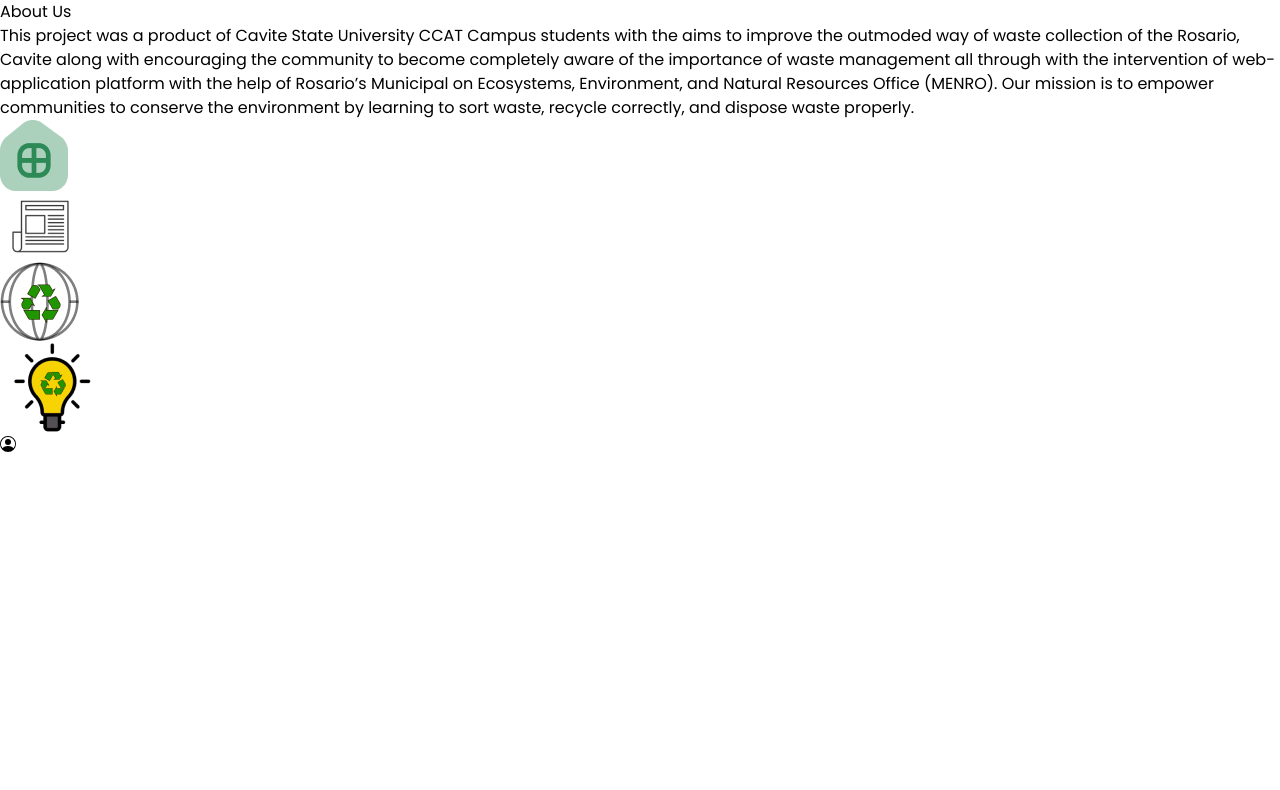
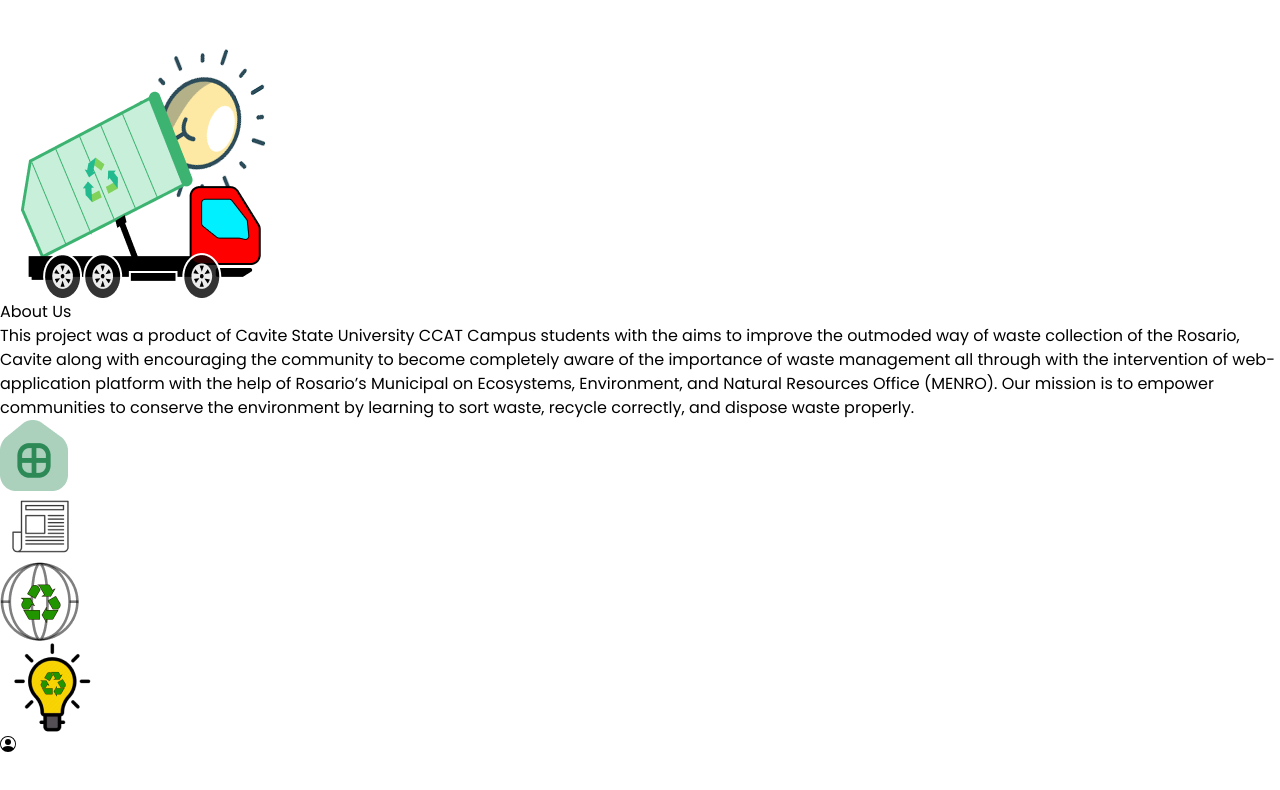
Before and after one commit to paulpdoa/wisetruck, a React (Vite) app in the folder client/: page /about in a window 1280 px wide. Shown: the top 790 px of the page. Built offline with nearby package versions, Linux system fonts and the light colour scheme; sample sign-in values are in the browser's storage.

Commit message:
done editing

```diff
--- a/client/src/pages/customer/CustomerAbout.jsx
+++ b/client/src/pages/customer/CustomerAbout.jsx
@@ -1,8 +1,9 @@
 const CustomerAbout = () => {
     return (
         <div className="h-screen w-full">
-            <div className="bg-green-200 p-5">
-                <h1 className="font-semibold text-center text-lg">About Us</h1>
+            <div className="bg-green-700 p-5 relative">
+                <img className="w-10 absolute top-2" src="/images/WiseTruck_Logo.png" alt="Wisetruck Logo" />
+                <h1 className="font-bold text-center text-white md:text-2xl text-lg">About Us</h1>
             </div>
 
 
--- a/client/src/pages/customer/CustomerContact.jsx
+++ b/client/src/pages/customer/CustomerContact.jsx
@@ -1,8 +1,9 @@
 const CustomerContact = () => {
     return (
         <div className="h-screen w-full">
-            <div className="bg-green-200 p-5">
-                <h1 className="font-semibold text-center text-lg">Contact Us</h1>
+            <div className="bg-green-700 p-5 relative">
+                <img className="w-10 absolute top-2" src="/images/WiseTruck_Logo.png" alt="Wisetruck Logo" />
+                <h1 className="font-bold text-center text-white md:text-2xl text-lg">Contact Us</h1>
             </div>
 
             <div className="p-5">
--- a/client/src/pages/customer/CustomerHome.jsx
+++ b/client/src/pages/customer/CustomerHome.jsx
@@ -62,7 +62,7 @@
                                         <img className="absolute w-10" src="/images/Junkshop-Icon.png" alt="icon" />
                                         <img className="w-24" src="/images/Junkshop-Crosshair-Icon.png" alt="cross hair" />
                                     </div>
-                                    <Link to='/junkshops' className="bg-white bg-opacity-50 text-green-700 w-fit font-bold p-2 rounded-md border border-gray-400">Locate your nearest Exclusive Junkshops</Link>
+                                    <Link to='/junkshops' className="bg-white md:text-lg text-sm bg-opacity-50 text-green-700 w-fit font-bold p-2 rounded-md border border-gray-400">Locate your nearest Junkshops</Link>
                                 </div>
                             </div>
                             <p className="text-white font-bold">Earn while conserving the environment by turning over recyclable wastes to your nearest exclusive junkshops</p>
@@ -76,7 +76,7 @@
                                         <img className="absolute w-16" src="/images/Recycle-Centers-Pin-Location.png" alt="icon" />
                                         <img className="w-24" src="/images/globe.png" alt="globe" />
                                     </div>
-                                    <Link to='/recyclecenters' className="bg-white bg-opacity-50 text-green-700 w-fit font-bold p-2 rounded-md border border-gray-400">Locate your nearest Recycle Centers</Link>
+                                    <Link to='/recyclecenters' className="bg-white  md:text-lg text-sm bg-opacity-50 text-green-700 w-fit font-bold p-2 rounded-md border border-gray-400">Locate your nearest Recycle Centers</Link>
                                 </div>
                             </div>
                             <p className="text-white font-bold">Participate by turning over your plastic wastes to your nearest Recycle Centers to lessen municipal generated waste </p>
--- a/client/src/pages/customer/CustomerJunkShops.jsx
+++ b/client/src/pages/customer/CustomerJunkShops.jsx
@@ -1,9 +1,9 @@
 const CustomerJunkShops = () => {
     return (
         <div className="h-screen w-full">
-            <div className="bg-green-500 p-5 relative">
+            <div className="bg-green-700 p-5 relative">
                 <img className="w-10 absolute top-2" src="/images/WiseTruck_Logo.png" alt="Wisetruck Logo" />
-                <h1 className="font-semibold text-gray-900 text-center text-lg">Rosario, Cavite Junk Shops</h1>
+                <h1 className="font-bold text-center text-white md:text-2xl text-lg">Rosario, Cavite Junkshops</h1>
             </div>
             {/* Working Google Maps with markers / will be used as backup */}
             {/* <iframe src="https://www.google.com/maps/d/u/0/embed?mid=19cOor4sIKOqIT25SjkumAtDr2DObtrQ&ehbc=2E312F" width="100%" height="85%"></iframe> */}
--- a/client/src/pages/customer/CustomerProfile.jsx
+++ b/client/src/pages/customer/CustomerProfile.jsx
@@ -79,7 +79,7 @@
 
                     <form onSubmit={addFeedback} className="flex flex-col mt-2">
                         <input onChange={(e) => setFeedback(e.target.value)} className="border border-gray-500 p-2 outline-none" type="text" placeholder="Comment feedback" />
-                        <button className="items-end bg-green-500 w-1/3 border border-gray-900 mt-2 p-1 rounded-full font-medium text-white">Submit</button>
+                        <button className="items-end bg-green-700 w-1/3 border border-gray-900 mt-2 p-1 rounded-full font-medium text-white">Submit</button>
                     </form>
                 </div>
             </div>
--- a/client/src/pages/customer/CustomerRecycleCenter.jsx
+++ b/client/src/pages/customer/CustomerRecycleCenter.jsx
@@ -4,9 +4,9 @@
 
     return (
         <div className="h-screen w-full">
-            <div className="bg-green-500 p-5 relative">
+            <div className="bg-green-700 p-5 relative">
                 <img className="w-10 absolute top-2" src="/images/WiseTruck_Logo.png" alt="Wisetruck Logo" />
-                <h1 className="font-semibold text-center text-lg">Rosario, Cavite Recycle Center</h1>
+                <h1 className="font-bold text-center text-white md:text-2xl text-lg">Rosario, Cavite Recycle Center</h1>
             </div>
             {/* Working Google Maps with markers / will be used as backup */}
             {/* <iframe src="https://www.google.com/maps/d/u/0/embed?mid=19cOor4sIKOqIT25SjkumAtDr2DObtrQ&ehbc=2E312F" width="640" height="480"></iframe> */}
--- a/client/src/pages/customer/CustomerSupport.jsx
+++ b/client/src/pages/customer/CustomerSupport.jsx
@@ -1,8 +1,9 @@
 const CustomerSupport = () => {
     return (
         <div className="h-screen w-full">
-            <div className="bg-green-200 p-5">
-                <h1 className="font-semibold text-center text-lg">Help and Support</h1>
+           <div className="bg-green-700 p-5 relative">
+                <img className="w-10 absolute top-2" src="/images/WiseTruck_Logo.png" alt="Wisetruck Logo" />
+                <h1 className="font-bold text-center text-white md:text-2xl text-lg">Help and Support</h1>
             </div>
 
             <div className="p-5 text-justify">
```
